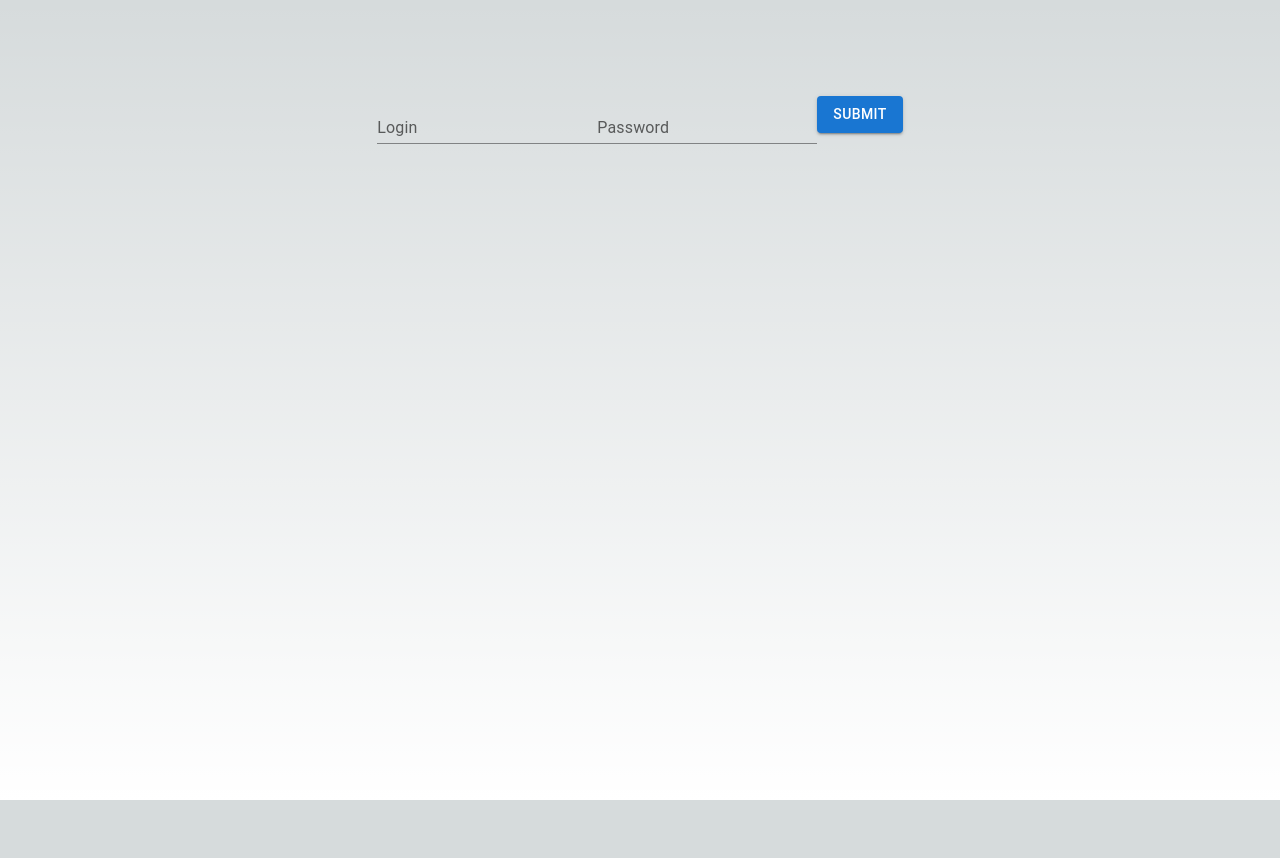
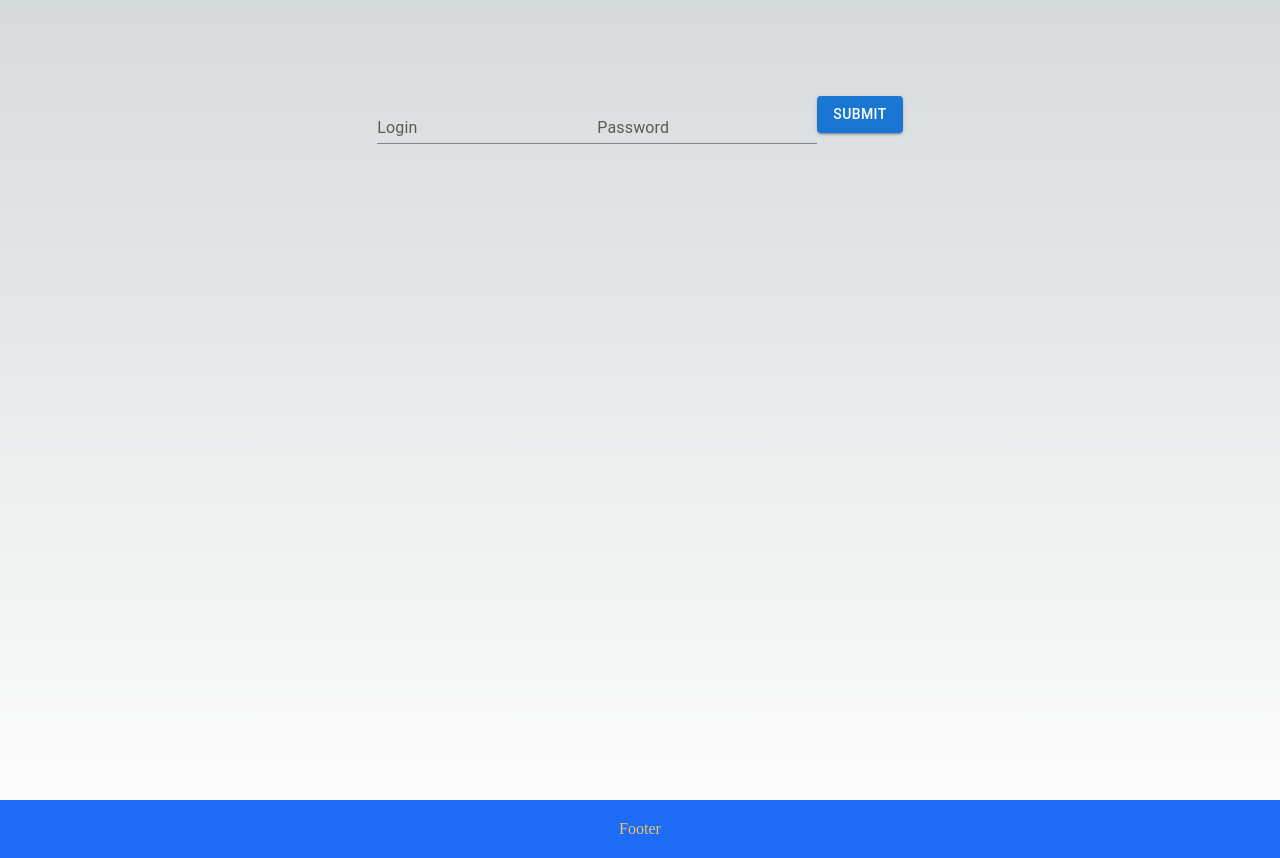
Before and after one commit to Hades-Cool-Org/hades-management, a Next.js app: page /login in a window 1280 px wide. Before the commit the page ends 800 px from the top, so only its background shows below. Built offline with nearby package versions, Linux system fonts and the light colour scheme.

Commit message:
Add Header and Footer components, also added prettier to project

```diff
--- a/package.json
+++ b/package.json
@@ -20,7 +20,9 @@
     "@types/react-dom": "18.0.10",
     "eslint": "8.33.0",
     "eslint-config-next": "13.1.6",
+    "eslint-config-prettier": "^8.6.0",
     "next": "13.1.6",
+    "prettier": "^2.8.4",
     "react": "18.2.0",
     "react-dom": "18.2.0",
     "styled-components": "^5.3.6"
--- /dev/null
+++ b/src/components/Footer.tsx
@@ -0,0 +1,5 @@
+function Footer() {
+  return <div className="layout-footer">Footer</div>;
+}
+
+export default Footer;
--- /dev/null
+++ b/src/components/Header.tsx
@@ -0,0 +1,5 @@
+const Header = () => {
+  return <div className="layout-header">Header</div>;
+}
+
+export default Header;
--- a/src/pages/_app.tsx
+++ b/src/pages/_app.tsx
@@ -1,6 +1,19 @@
-import '@/styles/globals.css'
-import type { AppProps } from 'next/app'
+import Footer from "@/components/Footer";
+import Header from "@/components/Header";
+import "@/styles/globals.css";
+import type { AppProps } from "next/app";
+import "../styles/layout.css";
 
 export default function App({ Component, pageProps }: AppProps) {
-  return <Component {...pageProps} />
+  if (Component.getLayout) {
+    return Component.getLayout(<Component {...pageProps} />);
+  }
+
+  return (
+    <>
+      <Header />
+      <Component {...pageProps} />
+      <Footer />
+    </>
+  );
 }
--- a/src/pages/login.tsx
+++ b/src/pages/login.tsx
@@ -1,18 +1,39 @@
-import { Button, FormControl, TextField } from "@mui/material"
-import styles from '@/styles/AuthenticationPage.module.css'
-import Router from "next/router"
+import { Button, FormControl, TextField } from "@mui/material";
+import styles from "@/styles/AuthenticationPage.module.css";
+import Router from "next/router";
+import Footer from "@/components/Footer";
+import { ReactElement } from "react";
 
-const AuthenticationPage: React.FC = () => {
+const Authentication = () => {
   return (
     <>
       <main className={styles.main}>
         <form>
-                    <TextField id="standard-basic" label="Login" variant="standard"/>
-                    <TextField id="standard-basic" label="Password" variant="standard" type="password"/>
-                    <Button variant="contained" onClick={() => Router.push('./configuration')}>Submit</Button>
+          <TextField id="standard-basic" label="Login" variant="standard" />
+          <TextField
+            id="standard-basic"
+            label="Password"
+            variant="standard"
+            type="password"
+          />
+          <Button
+            variant="contained"
+            onClick={() => Router.push("./configuration")}
+          >
+            Submit
+          </Button>
         </form>
       </main>
     </>
+  );
+};
+export default Authentication;
+
+Authentication.getLayout = function PageLayout(page: ReactElement){
+        return (
+            <>
+                {page}
+                <Footer/>
+            </>
         )
 }
-export default AuthenticationPage
--- /dev/null
+++ b/src/styles/layout.css
@@ -0,0 +1,13 @@
+.layout-header {
+    background-color: #1E6CF5;
+    color: #e9c46a;
+    text-align: center;
+    padding: 20px;
+}
+
+.layout-footer {
+    background-color: #1E6CF5;
+    color: #e9c46a;
+    text-align: center;
+    padding: 20px;
+}
```
Also changed, not shown: src/pages/index.tsx (+9 -115 lines), .eslintrc.json, 1 other file (tests, documents, lock files or other folders). Lines whose indentation alone changed are shown as unchanged.
